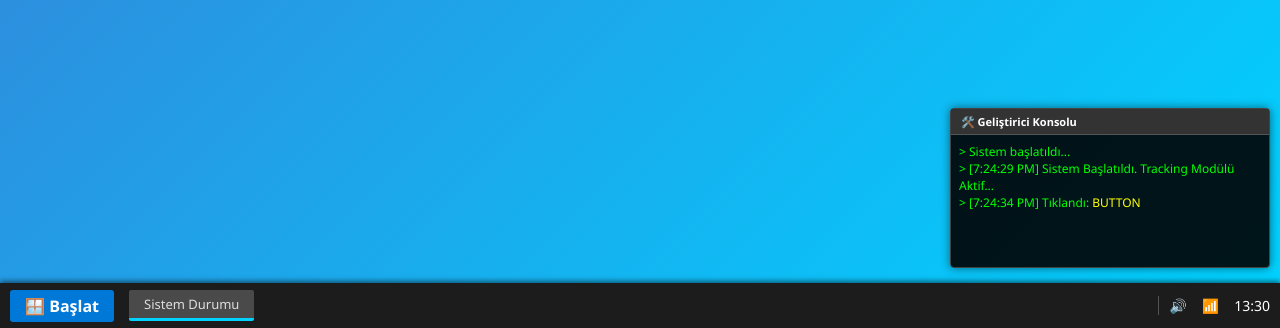
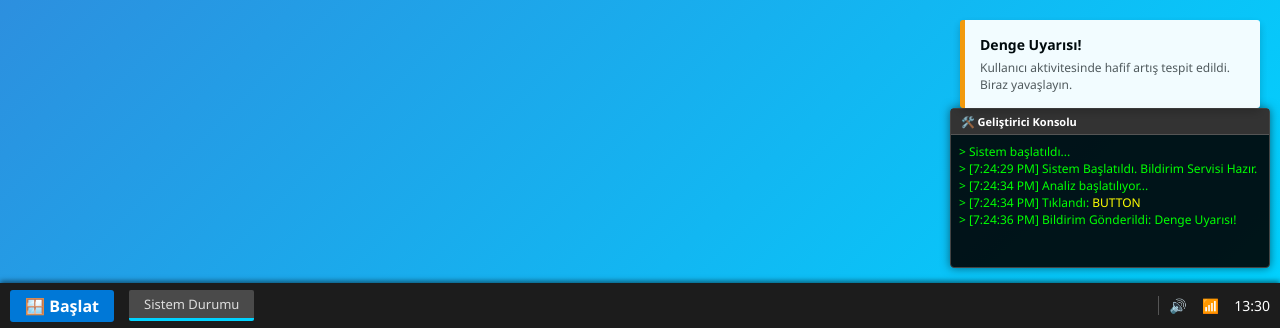
Before and after one commit to OguzhanEres/personabalance, a plain HTML site: page main.html in a window 1280 px wide. Both pictures are taken after a click on the button "Analiz Başlat". Shown: the part 472-800 px from the top of the page. Drawn offline with Linux system fonts and the light colour scheme.

Commit message:
analiz bildirimi eklendi

```diff
--- a/app.js
+++ b/app.js
@@ -10,39 +10,57 @@ document.addEventListener('DOMContentLoaded', () => {
     }
 
     function bringToFront(windowElement) {
-        // Diğer pencereleri arkaya at
         document.querySelectorAll('.window').forEach(w => w.style.zIndex = '10');
-        // Seçileni öne çek
         windowElement.style.zIndex = '20';
     }
 
+    // --- WEEK 4: BİLDİRİM FONKSİYONU ---
+    function showNotification(title, message, type = 'info') {
+        const container = document.getElementById('notification-container');
+        if (!container) return;
+
+        // HTML elemanını oluştur
+        const toast = document.createElement('div');
+        toast.className = `toast ${type}`;
+
+        toast.innerHTML = `
+            <div class="toast-title">${title}</div>
+            <div class="toast-message">${message}</div>
+        `;
+
+        // Konteynere ekle
+        container.appendChild(toast);
+        logEvent(`Bildirim Gönderildi: ${title}`);
+
+        // Ses efekti simülasyonu
+        // (Buraya ilerde ses eklenebilir)
+
+        // 5 Saniye sonra sil
+        setTimeout(() => {
+            toast.style.opacity = '0';
+            setTimeout(() => toast.remove(), 300); // Animasyon bitince sil
+        }, 5000);
+    }
+
     // Başlangıç Logu
-    logEvent("Sistem Başlatıldı. Tracking Modülü Aktif...");
+    logEvent("Sistem Başlatıldı. Bildirim Servisi Hazır.");
 
-    // --- GLOBAL TRACKING (Week 2) ---
-
-    // Tıklamaları dinle
+    // --- GLOBAL TRACKING ---
     document.addEventListener('click', (e) => {
         let target = e.target;
+        const parentWindow = target.closest('.window');
+        if (parentWindow) bringToFront(parentWindow);
 
-        // Pencerelere tıklayınca öne getirme mantığı
-        const parentWindow = target.closest('.window');
-        if (parentWindow) {
-            bringToFront(parentWindow);
-        }
-
-        // Loglama
         let info = target.tagName;
         if(target.className) info += `.${target.className.split(' ')[0]}`;
         logEvent(`Tıklandı: <span style="color:yellow">${info}</span>`);
     });
 
-    // Klavyeyi dinle
     document.addEventListener('keydown', (e) => {
         logEvent(`Klavye Basıldı: <span style="color:cyan">[${e.key}]</span>`);
     });
 
-    // --- PENCERE KONTROLLERİ (Kapat/Küçült) ---
+    // --- PENCERE KONTROLLERİ ---
     const closeBtns = document.querySelectorAll('.control-btn.close');
     closeBtns.forEach(btn => {
         btn.addEventListener('click', (e) => {
@@ -54,16 +72,35 @@ document.addEventListener('DOMContentLoaded', () => {
         });
     });
 
-    // --- RAPOR PENCERESİ MANTIĞI (Week 3) ---
+    // --- RAPOR PENCERESİ ---
     const reportIcon = document.getElementById('reportIcon');
     const reportWindow = document.getElementById('reportWindow');
 
     if (reportIcon && reportWindow) {
-        // İkona çift tıklayınca aç
         reportIcon.addEventListener('dblclick', () => {
             reportWindow.style.display = 'flex';
             bringToFront(reportWindow);
             logEvent('Sistem: AI Rapor Penceresi Açıldı.');
         });
     }
+
+    // --- ANALİZ BUTONU VE BİLDİRİM TESTİ (WEEK 4) ---
+    const analizBtn = document.getElementById('analizBtn');
+    if (analizBtn) {
+        analizBtn.addEventListener('click', () => {
+            logEvent("Analiz başlatılıyor...");
+            analizBtn.innerText = "Analiz Yapılıyor...";
+
+            // 2 Saniye sonra sonucu simüle et
+            setTimeout(() => {
+                analizBtn.innerText = "Analiz Başlat";
+                // Rastgele bir bildirim fırlat
+                showNotification(
+                    "Denge Uyarısı!",
+                    "Kullanıcı aktivitesinde hafif artış tespit edildi. Biraz yavaşlayın.",
+                    "warning"
+                );
+            }, 2000);
+        });
+    }
 });
--- a/main.html
+++ b/main.html
@@ -62,15 +62,14 @@
                     <ul class="report-list">
                         <li class="report-item active">📅 Bugün - 14:30 (Sakin)</li>
                         <li class="report-item">📅 Dün - 18:45 (Agresif)</li>
-                        <li class="report-item">📅 15.12.2025 - 09:00 (Dengeli)</li>
                     </ul>
                 </div>
                 <div class="report-detail">
                     <h2 id="report-title">Günlük Denge Analizi</h2>
                     <div class="ai-response-area">
-                        <p><strong>Durum Özeti:</strong> Kullanıcı son 30 dakikada düşük frekanslı fare hareketleri sergiledi. Klavye kullanımı stabil.</p>
+                        <p><strong>Durum Özeti:</strong> Kullanıcı stabil.</p>
                         <hr style="border: 0; border-top: 1px solid #eee; margin: 10px 0;">
-                        <p><strong>Yapay Zeka Yorumu:</strong> "Bugün gayet sakinsin. Bu modu korursan günü güzelce bitirirsin. "</p>
+                        <p><strong>Yapay Zeka Yorumu:</strong> "Analiz sonuçlarınız burada görünecek."</p>
                         <div class="status-badge status-calm">Mevcut Mod: SAKİN</div>
                     </div>
                 </div>
@@ -91,6 +90,8 @@
         </div>
     </div>
 
+    <div id="notification-container"></div>
+
     <div id="debug-console" class="debug-window">
         <div class="debug-header">🛠️ Geliştirici Konsolu</div>
         <div class="debug-content" id="log-area">
--- a/style.css
+++ b/style.css
@@ -64,7 +64,7 @@ body {
     border-radius: 8px 8px 0 0;
     display: flex;
     flex-direction: column;
-    z-index: 10; /* Varsayılan katman */
+    z-index: 10;
 }
 
 .window-header {
@@ -111,7 +111,7 @@ body {
     margin: 5px;
 }
 
-/* --- RAPOR PENCERESİ ÖZEL (Week 3) --- */
+/* --- RAPOR PENCERESİ ÖZEL --- */
 .report-layout {
     display: flex;
     gap: 10px;
@@ -254,7 +254,7 @@ body {
     border-left: 1px solid #555;
 }
 
-/* --- DEBUG CONSOLE (Week 2) --- */
+/* --- DEBUG CONSOLE --- */
 .debug-window {
     position: fixed;
     bottom: 60px;
@@ -290,3 +290,48 @@ body {
 
 .debug-content::-webkit-scrollbar { width: 6px; }
 .debug-content::-webkit-scrollbar-thumb { background-color: #555; border-radius: 3px; }
+
+/* --- WEEK 4: BİLDİRİM SİSTEMİ (TOAST NOTIFICATIONS) --- */
+#notification-container {
+    position: fixed;
+    bottom: 220px; /* Debug penceresinin üstünde dursun */
+    right: 20px;
+    width: 300px;
+    display: flex;
+    flex-direction: column;
+    gap: 10px;
+    z-index: 10000; /* En üstte */
+}
+
+.toast {
+    background-color: white;
+    border-left: 5px solid #0078d7;
+    padding: 15px;
+    box-shadow: 0 4px 8px rgba(0,0,0,0.2);
+    border-radius: 3px;
+    display: flex;
+    flex-direction: column;
+    animation: slideIn 0.5s ease-out;
+    opacity: 0.95;
+    transition: opacity 0.3s;
+}
+
+.toast.warning { border-left-color: #ff9800; }
+.toast.aggressive { border-left-color: #dc3545; background-color: #fff0f0; }
+.toast.calm { border-left-color: #28a745; background-color: #f0fff4; }
+
+.toast-title {
+    font-weight: bold;
+    font-size: 14px;
+    margin-bottom: 5px;
+}
+
+.toast-message {
+    font-size: 12px;
+    color: #555;
+}
+
+@keyframes slideIn {
+    from { transform: translateX(100%); opacity: 0; }
+    to { transform: translateX(0); opacity: 0.95; }
+}
```
